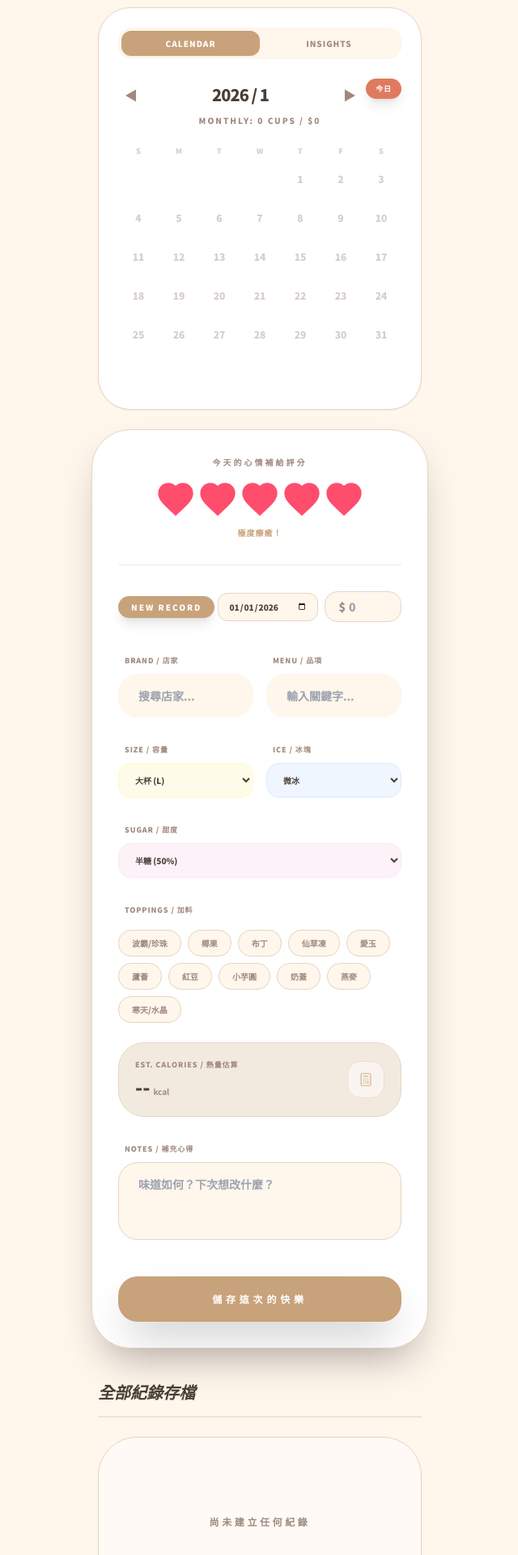
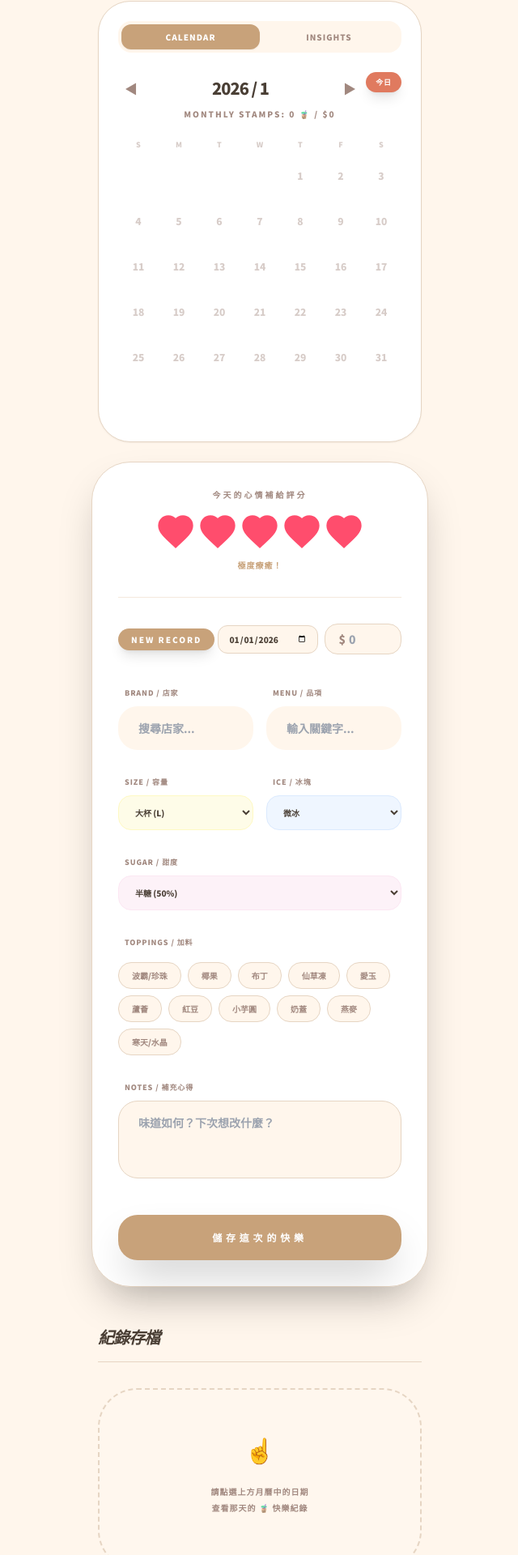
Before and after one commit to YWruirui36/Drinkmore3.0, a React (Vite) app: page / in a window 1280 px wide. Shown: the part 429-2349 px from the top of the page at 81% size, without its empty margins (319-959 px from the left). Built offline with nearby package versions, Linux system fonts and the light colour scheme.

Commit message:
Add files via upload

```diff
--- a/App.tsx
+++ b/App.tsx
@@ -1,5 +1,5 @@
 
-import React, { useState, useEffect } from 'react';
+import React, { useState, useEffect, useMemo } from 'react';
 import DrinkForm from './DrinkForm';
 import HistoryList from './HistoryList';
 import Dashboard from './Dashboard';
@@ -64,14 +64,17 @@ const App: React.FC = () => {
     setEditingRecord(null);
   };
 
-  const filteredRecords = filterDate
-    ? records.filter(r => {
+  // 過濾邏輯：只有點選日期才顯示紀錄
+  const filteredRecords = useMemo(() => {
+    if (!filterDate) return [];
+
+    return records.filter(r => {
       const d = new Date(r.timestamp);
       return d.getFullYear() === filterDate.getFullYear() &&
              d.getMonth() === filterDate.getMonth() &&
              d.getDate() === filterDate.getDate();
-      })
-    : records;
+    });
+  }, [records, filterDate]);
 
   return (
     <div className={`min-h-screen transition-all duration-500 pb-20 ${isDarkMode ? 'dark bg-[#2D241E]' : 'bg-[#FFF6EC]'}`}>
@@ -106,29 +109,41 @@ const App: React.FC = () => {
           isDarkMode={isDarkMode}
         />
 
-        <div className="mt-10 px-2">
-          <div className="flex items-center justify-between mb-6 border-b border-[#E6D5C3] dark:border-[#4A3F35] pb-4">
-            <h2 className="text-xl font-black text-[#4A3F35] dark:text-[#E6D5C3] italic uppercase">
-              {filterDate ? `${filterDate.getMonth() + 1}/${filterDate.getDate()} 的紀錄` : '全部紀錄存檔'}
+        <div className="mt-12 px-2">
+          <div className="flex items-center justify-between mb-8 border-b border-[#E6D5C3] dark:border-[#4A3F35] pb-4">
+            <h2 className="text-xl font-black text-[#4A3F35] dark:text-[#E6D5C3] italic uppercase tracking-tighter">
+              {filterDate ? `${filterDate.getMonth() + 1}/${filterDate.getDate()} 紀錄明細` : '紀錄存檔'}
             </h2>
             {filterDate && (
               <button
                 onClick={() => setFilterDate(null)}
                 className="text-[10px] font-black text-[#E07A5F] uppercase tracking-widest hover:underline"
               >
-                清除篩選 ×
+                收起清單 ×
               </button>
             )}
           </div>
+
+          {/* 紀錄列表區塊 */}
+          {filterDate ? (
             <HistoryList
               records={filteredRecords}
               onDelete={deleteRecord}
               onEdit={startEditing}
             />
+          ) : (
+            <div className="text-center py-16 border-2 border-dashed border-[#E6D5C3] dark:border-[#4A3F35] rounded-[3rem] bg-white/10 group hover:bg-white/20 transition-all cursor-default">
+              <span className="text-3xl block mb-4 animate-bounce">☝️</span>
+              <p className="text-[10px] font-black text-[#A1887F] uppercase tracking-widest leading-loose">
+                請點選上方月曆中的日期<br/>
+                查看那天的 🧋 快樂紀錄
+              </p>
+            </div>
+          )}
         </div>
       </main>
 
-      <footer className="max-w-md mx-auto px-6 mt-12 text-center">
+      <footer className="max-w-md mx-auto px-6 mt-20 text-center">
         <p className="text-[9px] font-black text-[#A1887F] uppercase tracking-[0.4em]">
           紀錄每一口純粹的台灣味
         </p>
--- a/Dashboard.tsx
+++ b/Dashboard.tsx
@@ -55,7 +55,12 @@ const Dashboard: React.FC<DashboardProps> = ({ records, isDarkMode, onSelectDate
     const d = new Date(r.timestamp);
     return d.getFullYear() === viewDate.getFullYear() && d.getMonth() === viewDate.getMonth();
   });
+
   const monthlySpending = currentMonthRecords.reduce((sum, r) => sum + (r.price || 0), 0);
+  const monthlyTotalCups = currentMonthRecords.length;
+  const monthlyAvgMood = monthlyTotalCups > 0
+    ? (currentMonthRecords.reduce((sum, r) => sum + r.moodScore, 0) / monthlyTotalCups).toFixed(1)
+    : "0.0";
 
   const spendingData = useMemo(() => {
     const months = ["Jan", "Feb", "Mar", "Apr", "May", "Jun", "Jul", "Aug", "Sep", "Oct", "Nov", "Dec"];
@@ -119,7 +124,7 @@ const Dashboard: React.FC<DashboardProps> = ({ records, isDarkMode, onSelectDate
       <div className="bg-[#F3EADF] dark:bg-[#3D342E] rounded-[2.5rem] p-8 shadow-inner border border-[#E6D5C3] dark:border-[#4A3F35] relative overflow-hidden">
         <div className="absolute top-[-10%] right-[-10%] w-32 h-32 bg-[#C8A27A] opacity-10 rounded-full blur-3xl"></div>
         <div className="flex justify-between items-start mb-6">
-          <div className="z-10">
+          <div className="z-10 text-left">
             <div className="flex items-center gap-2 mb-1">
               <span className="text-[10px] font-black text-[#8D6E63] dark:text-[#A1887F] uppercase tracking-[0.3em]">YEARLY REVIEW</span>
               <select
@@ -130,7 +135,7 @@ const Dashboard: React.FC<DashboardProps> = ({ records, isDarkMode, onSelectDate
                 {availableYears.map(y => <option key={y} value={y}>{y} 年</option>)}
               </select>
             </div>
-            <h2 className="text-4xl font-black text-[#4A3F35] dark:text-[#E6D5C3] tracking-tighter">{selectedYear} 年度回顧</h2>
+            <h2 className="text-2xl font-black text-[#4A3F35] dark:text-[#E6D5C3] tracking-tighter">{selectedYear} 年度回顧</h2>
           </div>
           <div className="text-right z-10">
             <p className="text-[9px] font-black text-[#8D6E63] dark:text-[#A1887F] uppercase">年度成就獎章</p>
@@ -170,6 +175,7 @@ const Dashboard: React.FC<DashboardProps> = ({ records, isDarkMode, onSelectDate
           <button onClick={() => setActiveTab('calendar')} className={`flex-1 py-2 text-[10px] font-black uppercase tracking-widest rounded-xl transition-all ${activeTab === 'calendar' ? 'bg-[#C8A27A] text-white shadow-sm' : 'text-[#A1887F]'}`}>Calendar</button>
           <button onClick={() => setActiveTab('analysis')} className={`flex-1 py-2 text-[10px] font-black uppercase tracking-widest rounded-xl transition-all ${activeTab === 'analysis' ? 'bg-[#C8A27A] text-white shadow-sm' : 'text-[#A1887F]'}`}>Insights</button>
         </div>
+
         {activeTab === 'calendar' ? (
           <div className="relative animate-in fade-in duration-500">
             <button onClick={() => { const t = new Date(); setViewDate(t); onSelectDate(t); }} className="absolute top-0 right-0 text-[9px] font-black bg-[#E07A5F] text-white px-3 py-1.5 rounded-full uppercase tracking-widest shadow-lg active:scale-95 transition-all">今日</button>
@@ -178,17 +184,35 @@ const Dashboard: React.FC<DashboardProps> = ({ records, isDarkMode, onSelectDate
               <div className="text-center"><h3 className="text-xl font-black text-[#4A3F35] dark:text-[#E6D5C3] tracking-tighter uppercase">{viewDate.getFullYear()} / {viewDate.getMonth() + 1}</h3></div>
               <button onClick={() => changeMonth(1)} className="text-[#A1887F] p-2 hover:text-[#4A3F35] transition-colors">▶</button>
             </div>
-            <p className="text-[10px] font-black text-[#A1887F] text-center mb-6 uppercase tracking-[0.2em]">MONTHLY: {currentMonthRecords.length} CUPS / ${monthlySpending}</p>
+            <p className="text-[10px] font-black text-[#A1887F] text-center mb-6 uppercase tracking-[0.2em]">MONTHLY STAMPS: {monthlyTotalCups} 🧋 / ${monthlySpending}</p>
+
             <div className="grid grid-cols-7 gap-y-2 text-center">
               {['S', 'M', 'T', 'W', 'T', 'F', 'S'].map(d => <span key={d} className="text-[9px] font-black text-[#D7CCC8]">{d}</span>)}
               {calendarDays.map((day, idx) => {
                  const dateObj = day ? new Date(viewDate.getFullYear(), viewDate.getMonth(), day) : null;
                  const hasRecord = day && currentMonthRecords.some(r => new Date(r.timestamp).getDate() === day);
                  const selected = day && selectedDate && selectedDate.getDate() === day && selectedDate.getMonth() === viewDate.getMonth() && selectedDate.getFullYear() === viewDate.getFullYear();
+
                  return (
-                   <button key={idx} disabled={!day} onClick={() => day && onSelectDate(dateObj!)} className={`relative h-10 w-full flex flex-col items-center justify-center rounded-xl transition-all ${selected ? 'bg-[#C8A27A] text-white scale-110 z-10 shadow-lg' : day ? 'hover:bg-[#FFF6EC] dark:hover:bg-[#4A3F35]' : ''}`}>
-                     <span className={`text-xs font-black ${!day ? 'text-transparent' : selected ? 'text-inherit' : hasRecord ? 'text-[#4A3F35] dark:text-[#E6D5C3]' : 'text-[#D7CCC8]'}`}>{day}</span>
-                     {hasRecord && !selected && <div className="absolute bottom-1.5 w-1 h-1 bg-[#E07A5F] rounded-full"></div>}
+                   <button
+                     key={idx}
+                     disabled={!day}
+                     onClick={() => day && onSelectDate(dateObj!)}
+                     className={`relative h-12 w-full flex flex-col items-center justify-center rounded-xl transition-all ${
+                       selected ? 'bg-[#C8A27A]/20 border border-[#C8A27A] scale-110 z-10 shadow-sm' :
+                       day ? 'hover:bg-[#FFF6EC] dark:hover:bg-[#4A3F35]' : ''
+                     }`}
+                   >
+                     {day && (
+                       <span className={`text-xs font-black ${selected ? 'text-[#4A3F35] dark:text-[#E6D5C3]' : hasRecord ? 'opacity-0' : 'text-[#D7CCC8]'}`}>
+                         {day}
+                       </span>
+                     )}
+                     {hasRecord && (
+                       <span className="absolute inset-0 flex items-center justify-center text-lg animate-in zoom-in duration-300">
+                         🧋
+                       </span>
+                     )}
                    </button>
                  );
               })}
@@ -196,6 +220,23 @@ const Dashboard: React.FC<DashboardProps> = ({ records, isDarkMode, onSelectDate
           </div>
         ) : (
           <div className="space-y-10 animate-in slide-in-from-bottom-4 duration-500">
+            <div className="grid grid-cols-2 gap-4">
+              <div className="bg-[#FFF6EC] dark:bg-black/20 p-5 rounded-[2rem] border border-[#E6D5C3] dark:border-[#4A3F35]">
+                <p className="text-[9px] font-black text-[#A1887F] uppercase tracking-widest mb-1">{viewDate.getMonth() + 1}月總杯數</p>
+                <div className="flex items-baseline gap-1">
+                  <span className="text-2xl font-black text-[#4A3F35] dark:text-[#E6D5C3]">{monthlyTotalCups}</span>
+                  <span className="text-[10px] font-bold text-[#A1887F]">杯</span>
+                </div>
+              </div>
+              <div className="bg-[#FFF6EC] dark:bg-black/20 p-5 rounded-[2rem] border border-[#E6D5C3] dark:border-[#4A3F35]">
+                <p className="text-[9px] font-black text-[#A1887F] uppercase tracking-widest mb-1">{viewDate.getMonth() + 1}月平均心情</p>
+                <div className="flex items-baseline gap-1">
+                  <span className="text-2xl font-black text-[#E07A5F]">{monthlyAvgMood}</span>
+                  <span className="text-[10px] font-bold text-[#A1887F]">/ 5</span>
+                </div>
+              </div>
+            </div>
+
             <div className="space-y-4">
               <h4 className="text-[10px] font-black text-[#A1887F] uppercase tracking-widest px-2">每月支出趨勢 ({selectedYear})</h4>
               <div className="h-[180px] w-full">
@@ -208,8 +249,9 @@ const Dashboard: React.FC<DashboardProps> = ({ records, isDarkMode, onSelectDate
                 </ResponsiveContainer>
               </div>
             </div>
+
             <div className="space-y-4">
-              <h4 className="text-[10px] font-black text-[#A1887F] uppercase tracking-widest px-2">心情愉悅程度 ({selectedYear})</h4>
+              <h4 className="text-[10px] font-black text-[#A1887F] uppercase tracking-widest px-2">年度心情分布 ({selectedYear})</h4>
               <div className="h-[180px] w-full flex items-center">
                 <ResponsiveContainer width="60%" height="100%">
                   <PieChart><Pie data={moodData} cx="50%" cy="50%" innerRadius={40} outerRadius={65} paddingAngle={5} dataKey="value">{moodData.map((e, i) => <Cell key={`cell-${i}`} fill={moodColors[e.score]} stroke="none" />)}</Pie><Tooltip /></PieChart>
--- a/DrinkForm.tsx
+++ b/DrinkForm.tsx
@@ -2,7 +2,7 @@
 import React, { useState, useEffect, useRef } from 'react';
 import { SUGAR_OPTIONS, ICE_OPTIONS, COMMON_TOPPINGS, POPULAR_BRANDS, SIZE_OPTIONS } from './constants';
 import { SugarLevel, IceLevel, DrinkRecord, DrinkSize } from './types';
-import { getDrinkSuggestions, estimateCalories } from './geminiService';
+import { getDrinkSuggestions } from './geminiService';
 
 interface DrinkFormProps {
   onAdd: (record: DrinkRecord) => void;
@@ -24,8 +24,6 @@ const DrinkForm: React.FC<DrinkFormProps> = ({ onAdd, onUpdate, editingRecord, o
   const [selectedToppings, setSelectedToppings] = useState<string[]>([]);
   const [moodScore, setMoodScore] = useState(5);
   const [notes, setNotes] = useState('');
-  const [calories, setCalories] = useState<number | undefined>(undefined);
-  const [isCalculatingCalories, setIsCalculatingCalories] = useState(false);
 
   const [brandSuggestions, setBrandSuggestions] = useState<string[]>([]);
   const [itemSuggestions, setItemSuggestions] = useState<string[]>([]);
@@ -54,7 +52,6 @@ const DrinkForm: React.FC<DrinkFormProps> = ({ onAdd, onUpdate, editingRecord, o
       setSelectedToppings(editingRecord.toppings);
       setMoodScore(editingRecord.moodScore);
       setNotes(editingRecord.notes || '');
-      setCalories(editingRecord.estimatedCalories);
       setIsBrandSelected(true);
       setIsItemSelected(true);
       window.scrollTo({ top: document.querySelector('form')?.offsetTop ? document.querySelector('form')!.offsetTop - 100 : 0, behavior: 'smooth' });
@@ -105,15 +102,6 @@ const DrinkForm: React.FC<DrinkFormProps> = ({ onAdd, onUpdate, editingRecord, o
     );
   };
 
-  const handleEstimateCalories = async () => {
-    if (!brand || !itemName) return;
-    setIsCalculatingCalories(true);
-    const finalSugar = sugar === SugarLevel.CUSTOM ? `${customSugarPercent}%` : sugar;
-    const est = await estimateCalories(brand, itemName, size, finalSugar, selectedToppings);
-    setCalories(est);
-    setIsCalculatingCalories(false);
-  };
-
   const resetForm = () => {
     setBrand('');
     setIsBrandSelected(false);
@@ -124,19 +112,12 @@ const DrinkForm: React.FC<DrinkFormProps> = ({ onAdd, onUpdate, editingRecord, o
     setShowItemDropdown(false);
     setMoodScore(5);
     setNotes('');
-    setCalories(undefined);
     if (onCancelEdit) onCancelEdit();
   };
 
-  const handleSubmit = async (e: React.FormEvent) => {
+  const handleSubmit = (e: React.FormEvent) => {
     e.preventDefault();
     if (!brand || !itemName) return;
-
-    let finalCalories = calories;
-    if (finalCalories === undefined) {
-      const finalSugar = sugar === SugarLevel.CUSTOM ? `${customSugarPercent}%` : sugar;
-      finalCalories = await estimateCalories(brand, itemName, size, finalSugar, selectedToppings);
-    }
 
     const selectedDate = new Date(date);
     const now = new Date();
@@ -149,8 +130,7 @@ const DrinkForm: React.FC<DrinkFormProps> = ({ onAdd, onUpdate, editingRecord, o
       brand, itemName, size, sugar: finalSugar,
       customSugarPercent: sugar === SugarLevel.CUSTOM ? customSugarPercent : undefined,
       ice, toppings: selectedToppings, moodScore, price: Number(price) || 0,
-      notes,
-      estimatedCalories: finalCalories
+      notes
     };
 
     if (editingRecord && onUpdate) onUpdate(recordData);
@@ -265,32 +245,6 @@ const DrinkForm: React.FC<DrinkFormProps> = ({ onAdd, onUpdate, editingRecord, o
           </div>
         </div>
 
-        <div className="p-5 bg-[#F3EADF] dark:bg-black/20 rounded-[2rem] border border-[#E6D5C3] dark:border-[#4A3F35] flex items-center justify-between">
-          <div>
-            <span className="text-[9px] font-black text-[#A1887F] uppercase tracking-widest block mb-1">EST. CALORIES / 熱量估算</span>
-            <div className="flex items-baseline gap-1">
-              {isCalculatingCalories ? (
-                <span className="text-sm font-black text-[#C8A27A] animate-pulse">計算中...</span>
-              ) : (
-                <>
-                  <span className="text-2xl font-black text-[#4A3F35] dark:text-[#E6D5C3]">{calories || '--'}</span>
-                  <span className="text-[10px] font-bold text-[#A1887F]">kcal</span>
-                </>
-              )}
-            </div>
-          </div>
-          <button
-            type="button"
-            onClick={handleEstimateCalories}
-            disabled={!brand || !itemName || isCalculatingCalories}
-            className="bg-white dark:bg-[#3D342E] p-3 rounded-2xl border border-[#E6D5C3] dark:border-[#4A3F35] hover:border-[#C8A27A] transition-all disabled:opacity-50"
-          >
-            <svg xmlns="http://www.w3.org/2000/svg" className="h-5 w-5 text-[#C8A27A]" fill="none" viewBox="0 0 24 24" stroke="currentColor">
-              <path strokeLinecap="round" strokeLinejoin="round" strokeWidth={2} d="M9 7h6m0 10v-3m-3 3h.01M9 17h.01M9 14h.01M12 14h.01M15 11h.01M12 11h.01M9 11h.01M7 21h10a2 2 0 002-2V5a2 2 0 00-2-2H7a2 2 0 00-2 2v14a2 2 0 002 2z" />
-            </svg>
-          </button>
-        </div>
-
         <div className="space-y-2">
            <label className="text-[9px] font-black text-[#A1887F] uppercase tracking-widest px-2">NOTES / 補充心得</label>
            <textarea value={notes} onChange={e => setNotes(e.target.value)} placeholder="味道如何？下次想改什麼？" className="w-full bg-[#FFF6EC] dark:bg-[#2D241E] px-6 py-4 rounded-3xl text-sm font-bold text-[#4A3F35] dark:text-[#E6D5C3] outline-none h-24 resize-none border border-[#E6D5C3] dark:border-[#4A3F35] focus:border-[#C8A27A]" />
@@ -300,7 +254,7 @@ const DrinkForm: React.FC<DrinkFormProps> = ({ onAdd, onUpdate, editingRecord, o
           {editingRecord && (
             <button type="button" onClick={resetForm} className="flex-1 py-5 rounded-3xl bg-[#F4E9DC] dark:bg-[#4A3F35] text-[#8D6E63] dark:text-[#A1887F] font-black text-xs tracking-widest uppercase transition-all">取消</button>
           )}
-          <button type="submit" disabled={isCalculatingCalories} className={`py-5 mt-4 rounded-3xl font-black text-xs tracking-[0.4em] uppercase shadow-2xl transition-all active:scale-[0.98] ${editingRecord ? 'flex-[2] bg-[#E07A5F] text-white' : 'w-full bg-[#C8A27A] text-white hover:bg-[#B68D64]'}`}>
+          <button type="submit" className={`py-5 mt-4 rounded-3xl font-black text-xs tracking-[0.4em] uppercase shadow-2xl transition-all active:scale-[0.98] ${editingRecord ? 'flex-[2] bg-[#E07A5F] text-white' : 'w-full bg-[#C8A27A] text-white hover:bg-[#B68D64]'}`}>
             {editingRecord ? '更新這份快樂' : '儲存這次的快樂'}
           </button>
         </div>
--- a/HistoryList.tsx
+++ b/HistoryList.tsx
@@ -57,11 +57,6 @@ const HistoryList: React.FC<HistoryListProps> = ({ records, onDelete, onEdit })
                 <span className="text-blue-700 dark:text-blue-300 text-[10px] font-black bg-blue-50 dark:bg-blue-900/30 px-4 py-1.5 rounded-full uppercase tracking-tighter border border-blue-100/50">
                   {record.ice}
                 </span>
-                {record.estimatedCalories && (
-                  <span className="text-[#E07A5F] text-[10px] font-black bg-[#F3EADF] dark:bg-black/20 px-4 py-1.5 rounded-full uppercase tracking-tighter border border-[#E07A5F]/20">
-                    🔥 {record.estimatedCalories} kcal
-                  </span>
-                )}
               </div>
             </div>
 
--- a/constants.tsx
+++ b/constants.tsx
@@ -9,6 +9,10 @@ export const SIZE_OPTIONS = [
 ];
 
 export const POPULAR_BRANDS = [
+  // 新增品牌 & 熱門補強
+  '大明宣德茶', '一沐日', '約翰紅茶公司', '布萊恩紅茶', '發發 Pasture', '頃刻間',
+  '双十八華', '青花瓷', '小良絆', '發發', '頃刻間', '木衛二',
+
   // 咖啡連鎖 & 輕食
   '星巴克 Starbucks', '路易莎咖啡 Louisa Coffee', '85度C', '咖啡那 Caffaina', '多那之 Donutes',
   'cama café', '黑沃咖啡', '湛盧咖啡',
--- a/types.ts
+++ b/types.ts
@@ -39,5 +39,6 @@ export interface DrinkRecord {
   moodScore: number; // 1-5 hearts
   price: number;
   notes?: string;
-  estimatedCalories?: number; // Added for calorie tracking
+  // Fix: Add estimatedCalories property to resolve TS errors in components using calorie estimation
+  estimatedCalories?: number;
 }
```
Also changed, not shown: geminiService.ts (+0 -16 lines). Lines whose indentation alone changed are shown as unchanged.
